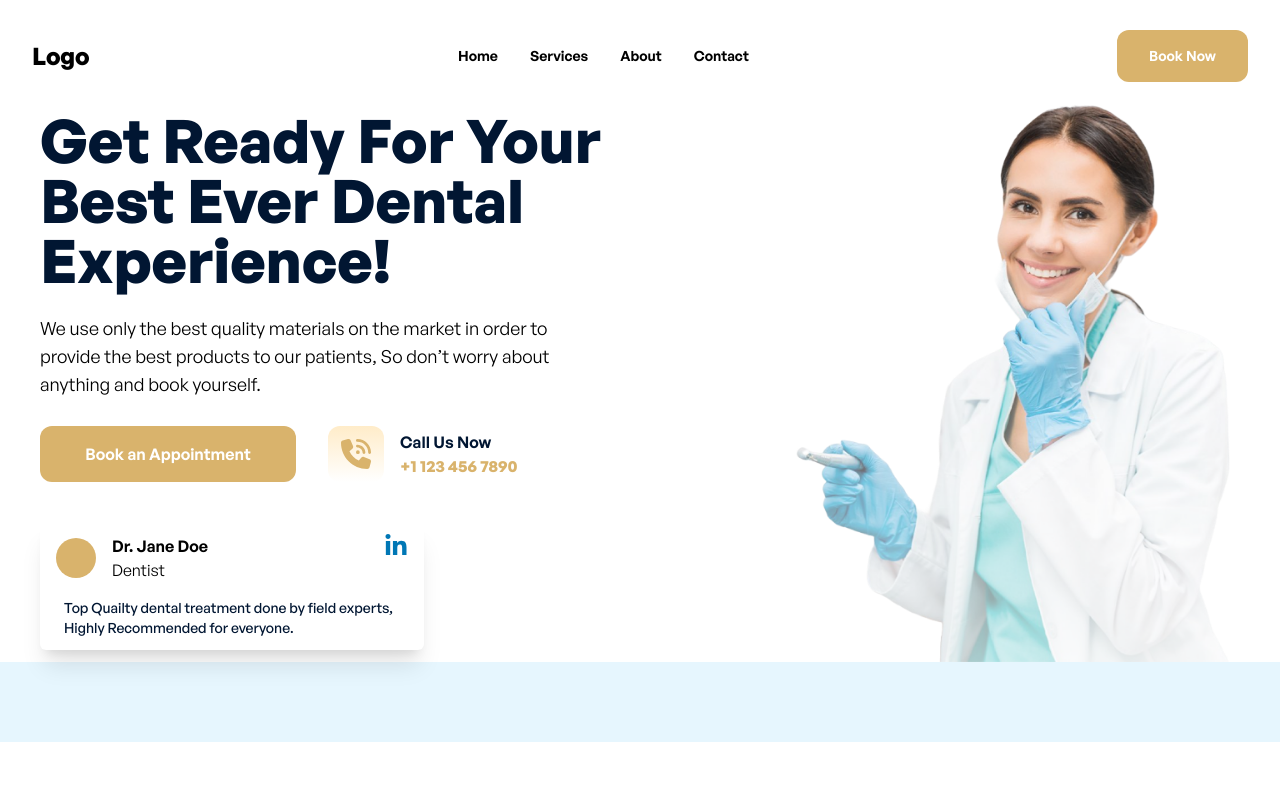
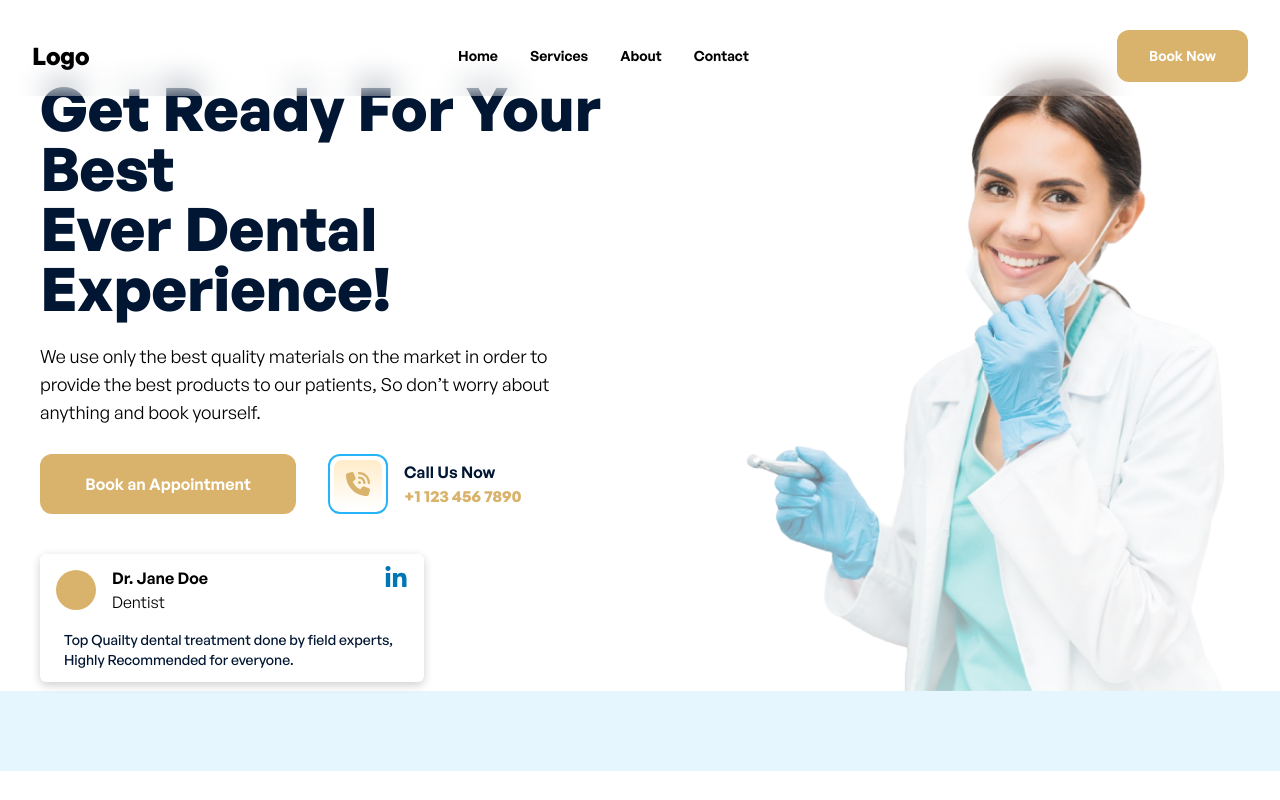
Before and after one commit to ElJosecito/vdc-web, a React (Vite) app: page / in a window 1280 px wide. Shown: the top 800 px of the page. Built offline with nearby package versions, Linux system fonts and the light colour scheme.

Commit message:
hero component updated, header componet background color updated

```diff
--- a/src/assets/components/layout/Header.jsx
+++ b/src/assets/components/layout/Header.jsx
@@ -18,7 +18,7 @@ function Header() {
     return (
         <header className='w-full flex justify-center fixed z-50 '>
             <div className='max-w-screen-2xl w-full pt-4 '>
-                <nav className={`flex justify-between items-center w-full h-20 px-8 rounded-md backdrop-blur-lg transition-all duration-500  ${scroll ? 'bg-[#caedffee] shadow-sm' : 'bg-transparent'}`}>
+                <nav className={`flex justify-between items-center w-full h-20 px-8 rounded-md backdrop-blur-lg transition-all duration-500  ${scroll ? 'bg-[#E6F6FE] shadow-sm' : 'bg-transparent'}`}>
                     <div className='text-2xl font-bold'>Logo</div>
                     <ul className='flex gap-8 font-semibold text-base'>
                         <motion.li whileHover={{ scale: 1.5 }} className='text-sm'>
--- a/src/assets/components/pages/Hero.jsx
+++ b/src/assets/components/pages/Hero.jsx
@@ -14,8 +14,8 @@ function Hero() {
     <section className='w-full flex justify-center items-center h-screen'>
       <div className='max-w-screen-2xl w-full '>
         <div className='flex justify-between items-center pt-10'>
-          <div className='w-3/5 md:pl-10'>
-            <h1 className='text-6xl font-bold tracking-[120%] text-[#011632]'>Get Ready For Your Best Ever Dental Experience!</h1>
+          <div className='w-1/2 md:pl-10 '>
+            <h1 className='text-6xl font-bold tracking-[120%] text-[#011632]'>Get Ready For Your Best <br /> Ever Dental Experience!</h1>
             <p className='text-lg tracking-[155%] max-w-[537px] mt-6'>We use only the best quality materials on the market in order to provide the best products to our patients, So don’t worry about anything and book yourself.</p>
             <div className='flex mt-7'>
               <motion.button
@@ -23,8 +23,10 @@ function Hero() {
                 whileTap={{ scale: 0.9 }}
                 className='bg-[#D9B36C] text-white rounded-xl w-64 font-semibold'>Book an Appointment</motion.button>
               <div className='flex items-center ml-8'>
-                <div className=' bg-gradient-to-b from-[#FFECC9] to-white text-[#D9B36C] rounded-xl w-14 h-14 flex justify-center items-center'>
-                  <FaPhoneVolume className='text-3xl' />
+                <div className='border-2 rounded-xl p-1 border-[#25B4F8]'>
+                  <div className='bg-gradient-to-b from-[#FFECC9] to-white text-[#D9B36C] rounded-lg w-12 h-12 flex justify-center items-center'>
+                    <FaPhoneVolume className='text-2xl' />
+                  </div>
                 </div>
                 <div className='ml-4'>
                   <p className='text-[#011632] font-semibold'>Call Us Now</p>
@@ -36,7 +38,7 @@ function Hero() {
             <motion.div
               whileHover={{ scale: 1.1 }}
               whileTap={{ scale: 0.9 }}
-              className='w-96 h-32 shadow-xl rounded-md mt-10 px-4 pt-3 bg-white cursor-pointer'>
+              className='w-96 h-32 rounded-md mt-10 px-4 pt-3 bg-white cursor-pointer shadow-[0_3px_10px_rgb(0,0,0,0.2)]'>
               <div className='flex justify-between'>
                 <div className='flex items-center gap-4'>
                   <div className='bg-[#D9B36C] w-10 h-10 rounded-full'></div>
@@ -50,8 +52,13 @@ function Hero() {
               <p className='mt-4 text-[#011632] text-sm pl-2 font-medium'>Top Quailty dental treatment done by field experts, Highly Recommended for everyone.</p>
             </motion.div>
           </div>
-          <div className='w-1/2 relative '>
-            <img src={doctora} alt='hero' className='w-full h-full object-cover' />
+          <div className='w-1/2'>
+            <div className='h-fit relative '>
+              {/* <div className={`border-2 border-dashed border-[#D9B36C] w-[590px] h-[590px] rounded-full absolute top-0 right-9`}></div> */}
+
+              <img src={doctora} alt='hero' className='w-[695.43px] g-[676.42px] relative z-10' />
+
+            </div>
           </div>
         </div>
 
```
Lines whose indentation alone changed are shown as unchanged.
